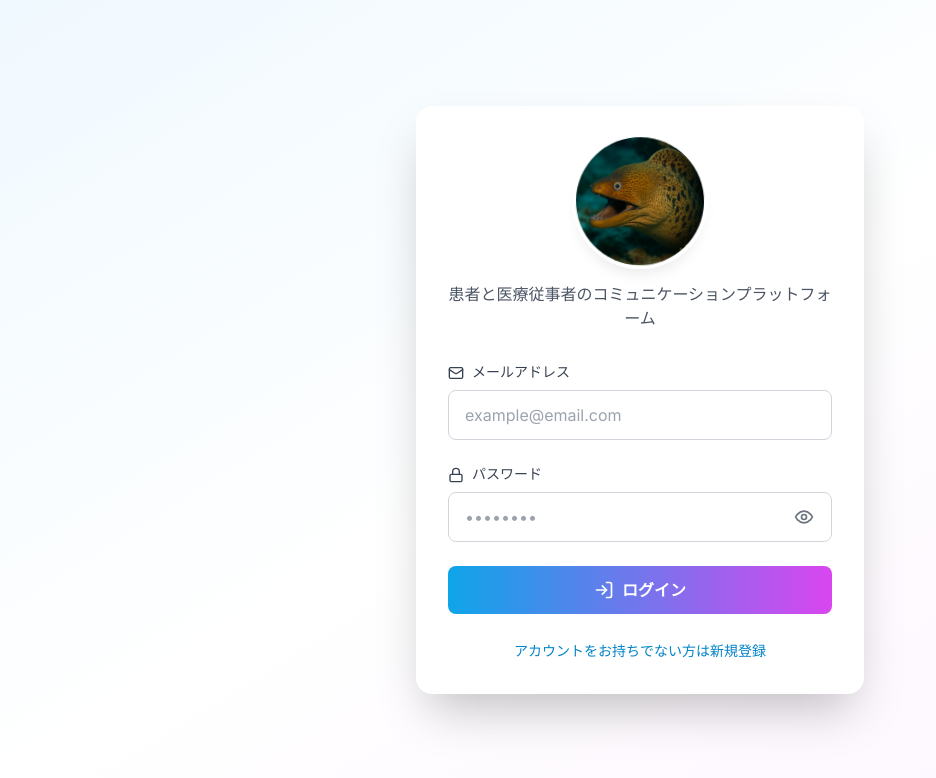
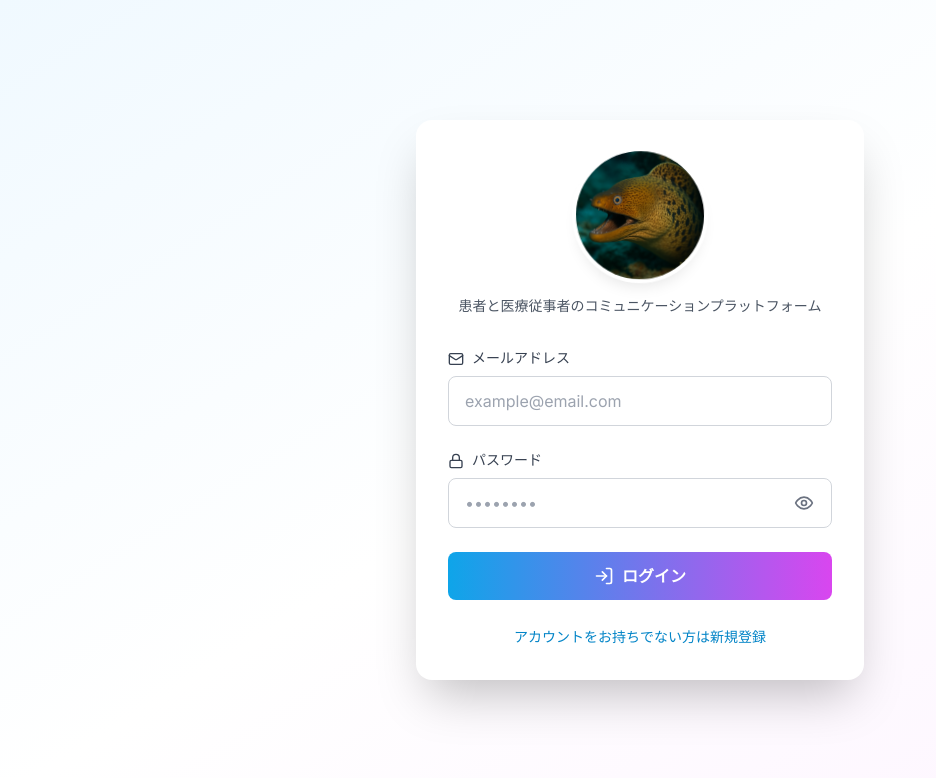
Before and after one commit to kensudogit/poke-sup, a Next.js app in the folder frontend/: page / in a window 1280 px wide. Shown: the top 778 px of the page, without its empty margins (0-936 px from the left). Built offline with nearby package versions, Linux system fonts and the light colour scheme.

Commit message:
最新化

```diff
--- a/frontend/components/auth/LoginPage.tsx
+++ b/frontend/components/auth/LoginPage.tsx
@@ -172,7 +172,7 @@ export default function LoginPage() {
                 />
               </div>
             </div>
-            <p className="text-gray-600">患者と医療従事者のコミュニケーションプラットフォーム</p>
+            <p className="text-gray-600 text-xs sm:text-sm leading-tight">患者と医療従事者のコミュニケーションプラットフォーム</p>
           </div>
 
           <form onSubmit={handleSubmit(onSubmit)} className="space-y-6">
```
